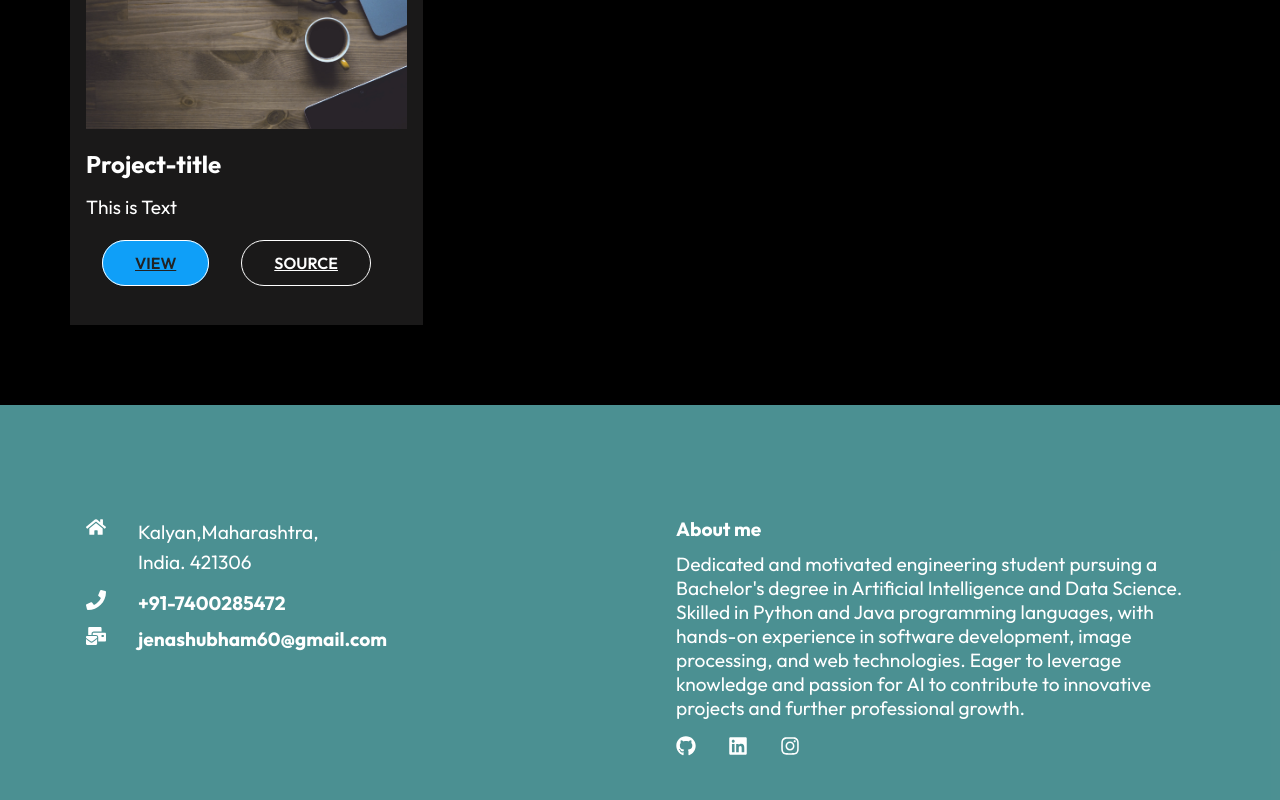
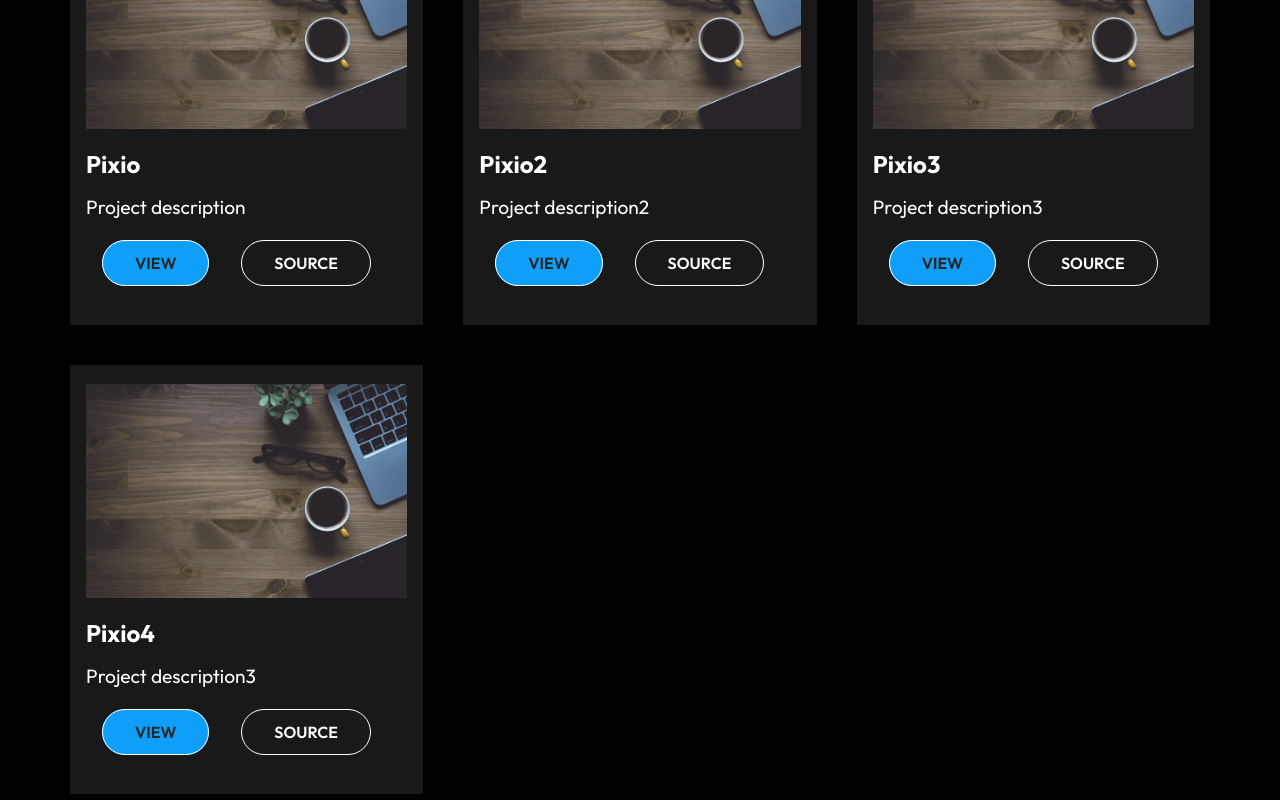
Before and after one commit to nirakar24/Portfolio, a React (Create React App) app: page /projects in a window 1280 px wide. Shown: the part 720-1520 px from the top of the page. Built offline with nearby package versions, Linux system fonts and the light colour scheme.

Commit message:
Project Cards

```diff
--- a/src/components/Card.js
+++ b/src/components/Card.js
@@ -4,24 +4,19 @@ import contact from "../assets/contact.jpg"
 import React from 'react'
 import { NavLink } from "react-router-dom"
 
-const Card = () => {
+const Card = (props) => {
   return (
-    <div className="card-container">
-        <h1 className="project-heading">Projects</h1>
-        <div className="project-container">
-            <div className="project-card">
-                <img src={contact} alt="image"/>
-                <h2 className="project-title">Project-title</h2>
-                <div className="pro-details">
-                    <p>This is Text</p>
-                    <div className="pro-btns">
-                        <NavLink to="url.com" className="btn">View</NavLink>
-                        <NavLink to="url.com" className="btn btn-light">source</NavLink>
-                    </div>
-                </div>
-            </div>
+    <div className="project-card">
+    <img src={props.imgsrc} alt="image"/>
+    <h2 className="project-title">{props.title}</h2>
+    <div className="pro-details">
+        <p>{props.text}</p>
+        <div className="pro-btns">
+            <NavLink to={props.view} className="btn">View</NavLink>
+            <NavLink to={props.source} className="btn btn-light">source</NavLink>
         </div>
     </div>
+</div>
   )
 }
 
--- /dev/null
+++ b/src/components/CardData.js
@@ -0,0 +1,34 @@
+import project1 from "../assets/contact.jpg"
+
+const ProjectCardData =[
+    {
+        imgsrc: project1,
+        title:"Pixio",
+        text:"Project description",
+        view:"url.com",
+        source:"https://github.com/nirakar24"
+    },
+    {
+        imgsrc: project1,
+        title:"Pixio2",
+        text:"Project description2",
+        view:"url.com",
+        source:"https://github.com/nirakar24"
+    },
+    {
+        imgsrc: project1,
+        title:"Pixio3",
+        text:"Project description3",
+        view:"url.com",
+        source:"https://github.com/nirakar24"
+    },
+    {
+        imgsrc: project1,
+        title:"Pixio4",
+        text:"Project description3",
+        view:"https://github.com/nirakar24",
+        source:"https://github.com/nirakar24",
+    }
+]
+
+export default ProjectCardData;
--- a/src/components/CardStyles.css
+++ b/src/components/CardStyles.css
@@ -46,3 +46,15 @@
 .project-card img{
     width: 100%;
 }
+
+@media screen and (max-width:740px) {
+    .project-container{
+        max-width: 90%;
+        margin: auto;
+        padding: 4rem 0 2rem 0;
+
+        grid-template-columns: 1fr;
+    }
+
+
+}
--- a/src/components/NavbarStyles.css
+++ b/src/components/NavbarStyles.css
@@ -57,7 +57,7 @@
     }
 
     .nav-menu li a {
-        /* padding: 2rem,0; */
+        padding: 2rem,0;
         font-size: 1.5rem;
         font-weight: 300;
     }
--- /dev/null
+++ b/src/components/Work.js
@@ -0,0 +1,31 @@
+import "./CardStyles.css";
+import Card from "./Card";
+import CardData from "./CardData";
+
+import React from 'react'
+import { NavLink } from "react-router-dom"
+
+const Work = () => {
+  return (
+    <div className="card-container">
+        <h1 className="project-heading">Projects</h1>
+        <div className="project-container">
+            {CardData.map((val,ind) =>{
+                return(
+                    <Card
+                    key={ind}
+                    imgsrc={val.imgsrc}
+                    title={val.title}
+                    text={val.text}
+                    view={val.view}
+                    source={val.source}
+                    />
+                )
+            })}
+
+        </div>
+    </div>
+  )
+}
+
+export default Work
--- a/src/index.css
+++ b/src/index.css
@@ -12,6 +12,7 @@ body{
 }
 
 h1,h4,p,a{
+  text-decoration: none;
   color: white;
 }
 
--- a/src/routes/projects.js
+++ b/src/routes/projects.js
@@ -1,6 +1,6 @@
 import React from 'react'
 import Bgimg2 from '../components/Bgimg2'
-import Card from '../components/Card'
+import Work from '../components/Work'
 import Footer from '../components/Footer'
 import Navbar from '../components/Navbar'
 
@@ -9,7 +9,7 @@ const projects = () => {
     <div>
       <Navbar/>
       <Bgimg2 heading="PROJECTS." text="Recent works"/>
-      <Card/>
+      <Work/>
       <Footer/>
     </div>
   )
```
